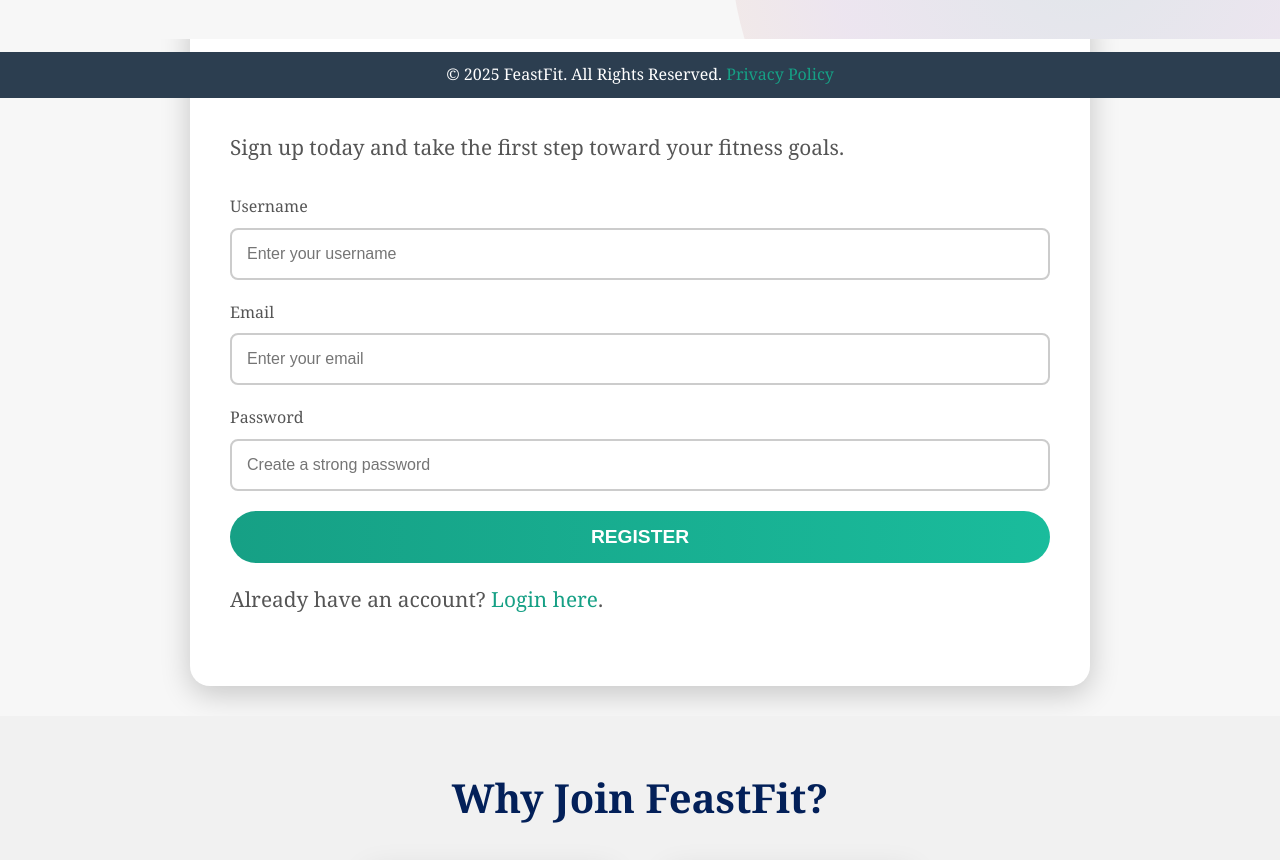
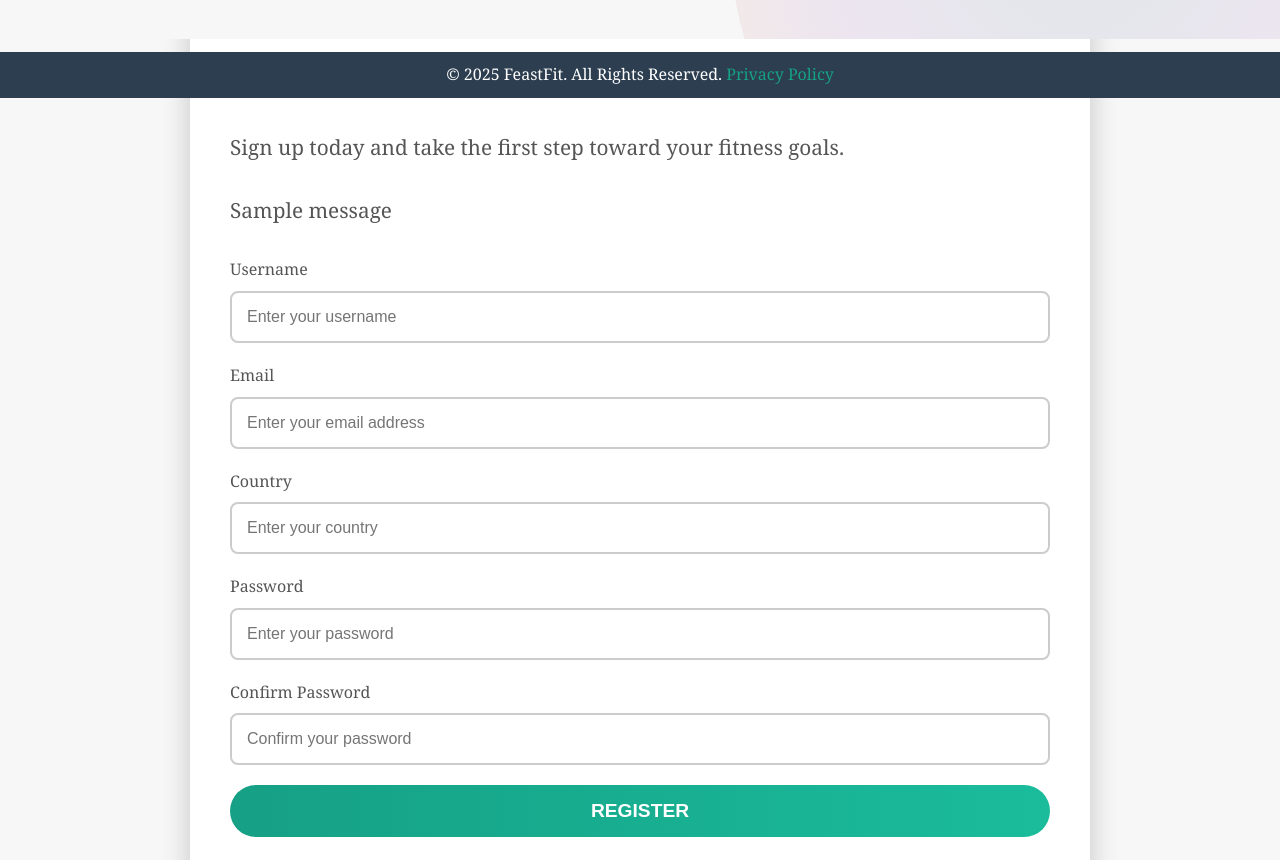
Before and after one commit to raj4thakur/FeastFitProject, a Django app: page /accounts/register/ in a window 1280 px wide. Shown: the part 702-1562 px from the top of the page. Run offline with Django 3.2, Linux system fonts and the light colour scheme; tables that the repository leaves empty hold one stand-in row (values such as "Sample post"); one stand-in notice (Sample message) is shown; some libraries are stand-ins or nearby versions; some web fonts are replaced.

Commit message:
commited change

```diff
--- a/accounts/forms.py
+++ b/accounts/forms.py
@@ -27,14 +27,20 @@ class RegistrationForm(forms.Form):
         confirm_password = cleaned_data.get("confirm_password")
 
         if password != confirm_password:
+            print("❌ Passwords do not match")  # Debugging
             raise ValidationError("Passwords do not match")
 
         email = cleaned_data.get("email")
         if get_user_model().objects.filter(email=email).exists():
+            print("❌ Email already registered")  # Debugging
             raise ValidationError("Email is already registered.")
+
+        print("✅ Validation passed!")  # Debugging
         return cleaned_data
 
+
     def save(self):
+        print("✅ Saving user to database")  # Debugging
         user = get_user_model().objects.create_user(
             username=self.cleaned_data['username'],
             email=self.cleaned_data['email'],
@@ -42,7 +48,9 @@ class RegistrationForm(forms.Form):
         )
         user.country = self.cleaned_data['country']
         user.save()
+        print("✅ User saved:", user)  # Debugging
         return user
+
 
 
 
--- a/accounts/models.py
+++ b/accounts/models.py
@@ -21,7 +21,7 @@ class UserManager(BaseUserManager):
         return self.create_user(email, password, **extra_fields)
 
 class User(AbstractBaseUser, PermissionsMixin):
-    id = models.AutoField(primary_key=True)
+    id = models.BigAutoField(primary_key=True)
     email = models.EmailField(unique=True)
     username = models.CharField(max_length=50, unique=True)
     country = models.CharField(max_length=100, blank=True)
@@ -80,7 +80,6 @@ class MealPlan(models.Model):
     user = models.ForeignKey(settings.AUTH_USER_MODEL, on_delete=models.CASCADE, related_name="meal_plans")
     name = models.CharField(max_length=100)
     details = models.TextField()
-
     def __str__(self):
         return self.name
 
--- a/accounts/templates/accounts/register.html
+++ b/accounts/templates/accounts/register.html
@@ -1,4 +1,4 @@
-{%load static%}
+{% load static %}
 <!DOCTYPE html>
 <html lang="en">
 <head>
@@ -23,25 +23,52 @@
     <div class="registration-container">
         <h2>Create Your Account</h2>
         <p>Sign up today and take the first step toward your fitness goals.</p>
+
+        <!-- Show Form Errors -->
+        {% if messages %}
+            <div class="messages">
+                {% for message in messages %}
+                    <p class="error-message">{{ message }}</p>
+                {% endfor %}
+            </div>
+        {% endif %}
+
         <form method="POST">
             {% csrf_token %}
+
+            <!-- Display Form Fields Dynamically -->
             <div class="form-group">
-                <label for="username">Username</label>
-                <input type="text" id="username" name="username" placeholder="Enter your username">
+                <label for="{{ form.username.id_for_label }}">Username</label>
+                {{ form.username }}
                 <span class="tooltip">Enter a unique username</span>
             </div>
+
             <div class="form-group">
-                <label for="email">Email</label>
-                <input type="email" id="email" name="email" placeholder="Enter your email">
+                <label for="{{ form.email.id_for_label }}">Email</label>
+                {{ form.email }}
                 <span class="tooltip">We'll never share your email</span>
             </div>
+
             <div class="form-group">
-                <label for="password">Password</label>
-                <input type="password" id="password" name="password" placeholder="Create a strong password">
+                <label for="{{ form.country.id_for_label }}">Country</label>
+                {{ form.country }}
+            </div>
+
+            <div class="form-group">
+                <label for="{{ form.password.id_for_label }}">Password</label>
+                {{ form.password }}
                 <span class="tooltip">Minimum 8 characters</span>
             </div>
+
+            <div class="form-group">
+                <label for="{{ form.confirm_password.id_for_label }}">Confirm Password</label>
+                {{ form.confirm_password }}
+                <span class="tooltip">Re-enter your password</span>
+            </div>
+
             <button type="submit" class="submit-btn">Register</button>
         </form>
+
         <p class="link">Already have an account? <a href="{% url 'accounts:login' %}">Login here</a>.</p>
     </div>
 
@@ -61,7 +88,6 @@
         </div>
     </div>
 
-    <!-- Footer -->
     <div class="footer">
         <p>&copy; 2025 FeastFit. All Rights Reserved. <a href="#">Privacy Policy</a></p>
     </div>
--- a/accounts/views.py
+++ b/accounts/views.py
@@ -23,22 +23,25 @@ def login_view(request):
 # Register View
 def register_view(request):
     if request.method == 'POST':
+        print("✅ Form submitted with data:", request.POST)  # Debugging
+
         form = RegistrationForm(request.POST)
         if form.is_valid():
-            # Save the user and log them in
+            print("✅ Form is valid!")  # Debugging
+
             user = form.save()
-            login(request, user)  # Automatically log the user in after registration
+            login(request, user)
             messages.success(request, 'Registration successful! Welcome to FeastFit.')
-            return redirect('home:home')  # Redirect to the home page
+            return redirect('home:home')
         else:
-            # Return the form with errors
+            print("❌ Form errors:", form.errors)  # Debugging
             messages.error(request, 'Please fix the errors below.')
-            return render(request, 'accounts/register.html', {'form': form})
 
     else:
         form = RegistrationForm()
 
     return render(request, 'accounts/register.html', {'form': form})
+
 
 # Logout View
 def logout_view(request):
--- a/feastfit/settings.py
+++ b/feastfit/settings.py
@@ -87,9 +87,9 @@ MONGO_URI = f"mongodb+srv://{username}:{password}@feastfitdb.orybr.mongodb.net/?
 DATABASES = {
     'default': {
         'ENGINE': 'djongo',
-        'NAME': 'feastfit_database',
+        'NAME': 'feastfit_database1',
         'CLIENT': {
-            'host': MONGO_URI
+            'host': 'localhost'
         }
     }
 }
--- a/requirements.txt
+++ b/requirements.txt
@@ -5,4 +5,3 @@ whitenoise
 pytz
 pymongo[srv]
 dnspython
-mongoengine
```
Also changed, not shown: db.sqlite3 (deleted).
